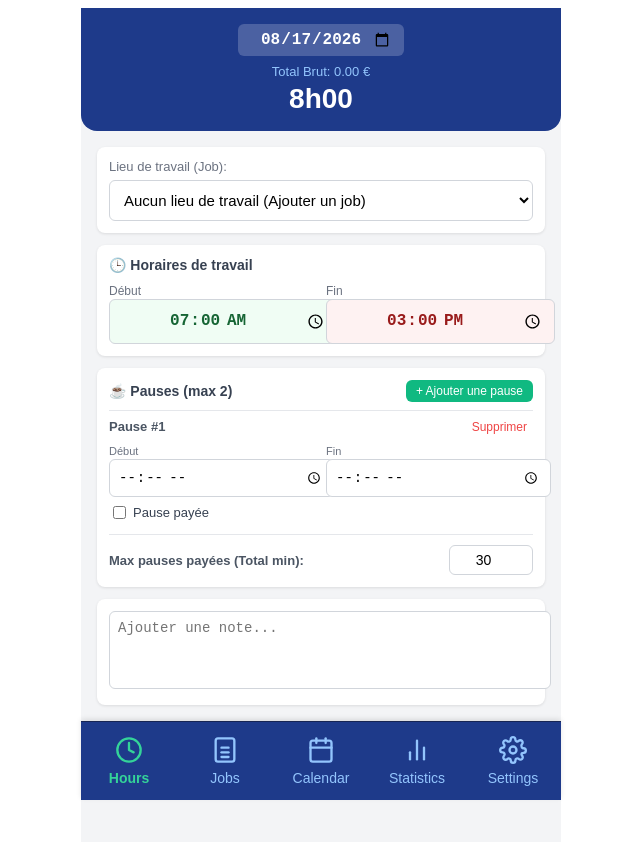
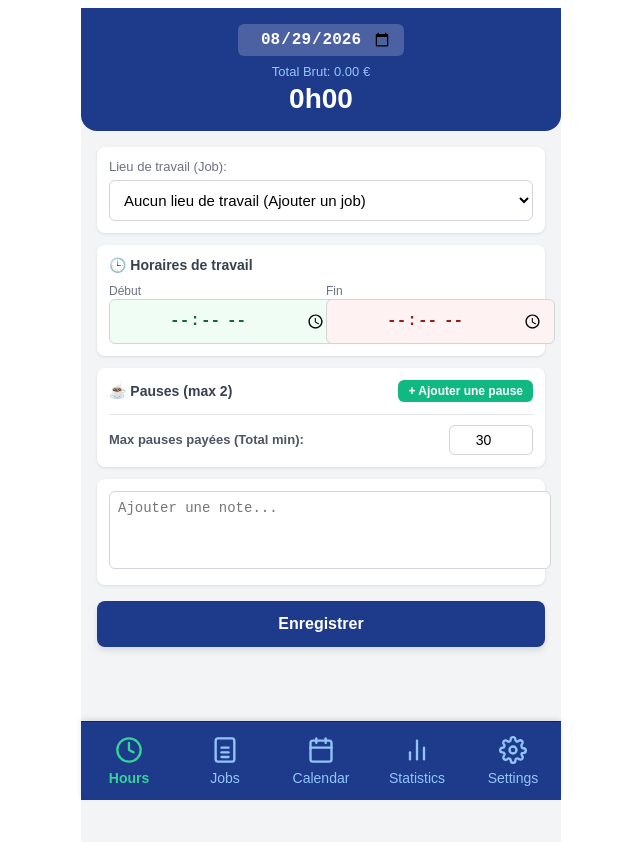
Before and after one commit to NminaN85/Monshift, a Next.js app: page / in a window 1280 px wide. Shown: the top 842 px of the page, without its empty margins (319-959 px from the left). Built offline with nearby package versions, Linux system fonts and the light colour scheme.

Commit message:
Refactor state initialization and date handling
Updated state initialization and dynamic date handling for the HeuresPage component. Adjusted styles for various input elements.

```diff
--- a/src/app/page.tsx
+++ b/src/app/page.tsx
@@ -73,12 +73,10 @@ const translations: Record<string, any> = {
 };
 
 export default function HeuresPage() {
-  const [selectedDate, setSelectedDate] = useState("2026-08-17");
-  const [startTime, setStartTime] = useState("07:00");
-  const [endTime, setEndTime] = useState("15:00");
-  const [breaks, setBreaks] = useState<BreakItem[]>([
-    { id: "1", startTime: "", endTime: "", isPaid: false }
-  ]);
+  const [selectedDate, setSelectedDate] = useState("");
+  const [startTime, setStartTime] = useState("");
+  const [endTime, setEndTime] = useState("");
+  const [breaks, setBreaks] = useState<BreakItem[]>([]);
   const [maxPaidMinutes, setMaxPaidMinutes] = useState<number>(30);
   const [notes, setNotes] = useState("");
   const [jobs, setJobs] = useState<Job[]>([]);
@@ -107,20 +105,28 @@ export default function HeuresPage() {
       }
     }
 
+    // جلب تاريخ اليوم الفعلي بشكل ديناميكي
+    const now = new Date();
+    const year = now.getFullYear();
+    const month = String(now.getMonth() + 1).padStart(2, '0');
+    const day = String(now.getDate()).padStart(2, '0');
+    const todayStr = `${year}-${month}-${day}`;
+    setSelectedDate(todayStr);
+
     const savedHistory = localStorage.getItem("monshift_history");
     if (savedHistory) {
       const history = JSON.parse(savedHistory);
-      if (history[selectedDate]) {
-        const day = history[selectedDate];
-        setStartTime(day.startTime || "07:00");
-        setEndTime(day.endTime || "15:00");
-        setBreaks(day.breaks || []);
-        if (day.maxPaidMinutes !== undefined) setMaxPaidMinutes(day.maxPaidMinutes);
-        setNotes(day.notes || "");
-        if (day.jobId) setSelectedJobId(day.jobId);
+      if (history[todayStr]) {
+        const dayRecord = history[todayStr];
+        setStartTime(dayRecord.startTime || "");
+        setEndTime(dayRecord.endTime || "");
+        setBreaks(dayRecord.breaks || []);
+        if (dayRecord.maxPaidMinutes !== undefined) setMaxPaidMinutes(dayRecord.maxPaidMinutes);
+        setNotes(dayRecord.notes || "");
+        if (dayRecord.jobId) setSelectedJobId(dayRecord.jobId);
       }
     }
-  }, [selectedDate]);
+  }, []);
 
   const t = translations[lang] || translations.fr;
   const dir = lang === 'ar' ? 'rtl' : 'ltr';
@@ -132,8 +138,8 @@ export default function HeuresPage() {
       const history = JSON.parse(savedHistory);
       if (history[newDate]) {
         const day = history[newDate];
-        setStartTime(day.startTime || "07:00");
-        setEndTime(day.endTime || "15:00");
+        setStartTime(day.startTime || "");
+        setEndTime(day.endTime || "");
         setBreaks(day.breaks || []);
         if (day.maxPaidMinutes !== undefined) setMaxPaidMinutes(day.maxPaidMinutes);
         setNotes(day.notes || "");
@@ -141,9 +147,10 @@ export default function HeuresPage() {
         return;
       }
     }
-    setStartTime("07:00");
-    setEndTime("15:00");
-    setBreaks([{ id: "1", startTime: "", endTime: "", isPaid: false }]);
+    // تصفير الحقول ليقوم المستخدم بملئها لليوم الجديد
+    setStartTime("");
+    setEndTime("");
+    setBreaks([]);
     setMaxPaidMinutes(30);
     setNotes("");
   };
@@ -173,6 +180,10 @@ export default function HeuresPage() {
   };
 
   const calculateMetrics = () => {
+    if (!startTime || !endTime) {
+      return { formattedTime: "0h00", amount: "0.00" };
+    }
+
     let startMins = timeToMins(startTime);
     let endMins = timeToMins(endTime);
     if (endMins <= startMins) endMins += 24 * 60;
@@ -221,7 +232,7 @@ export default function HeuresPage() {
           type="date"
           value={selectedDate}
           onChange={(e) => handleDateChange(e.target.value)}
-          style={{ background: "rgba(255,255,255,0.2)", border: "none", color: "white", padding: "6px 12px", borderRadius: "6px", fontSize: "16px", fontWeight: "bold", textAlign: "center", marginBottom: "8px" }}
+          style={{ background: "rgba(255,255,255,0.2)", border: "none", color: "white", padding: "6px 12px", borderRadius: "6px", fontSize: "16px", fontWeight: "bold", textAlign: "center", marginBottom: "8px", outline: "none", cursor: "pointer" }}
         />
         <div style={{ fontSize: "13px", color: "#93c5fd" }}>{t.totalGross}: {metrics.amount} {currencySymbol}</div>
         <div style={{ fontSize: "28px", fontWeight: "bold", marginTop: "4px" }}>{metrics.formattedTime}</div>
@@ -234,7 +245,7 @@ export default function HeuresPage() {
           <select
             value={selectedJobId}
             onChange={(e) => setSelectedJobId(e.target.value)}
-            style={{ width: "100%", padding: "10px", borderRadius: "6px", border: "1px solid #d1d5db", fontSize: "15px", background: "white" }}
+            style={{ width: "100%", padding: "10px", borderRadius: "6px", border: "1px solid #d1d5db", fontSize: "15px", background: "white", outline: "none" }}
           >
             {jobs.length === 0 ? (
               <option value="">{t.noJob}</option>
@@ -255,7 +266,7 @@ export default function HeuresPage() {
                 type="time"
                 value={startTime}
                 onChange={(e) => setStartTime(e.target.value)}
-                style={{ width: "100%", padding: "10px", borderRadius: "6px", border: "1px solid #d1d5db", fontSize: "16px", background: "#f0fdf4", textAlign: "center", fontWeight: "bold", color: "#166534" }}
+                style={{ width: "100%", padding: "10px", borderRadius: "6px", border: "1px solid #d1d5db", fontSize: "16px", background: "#f0fdf4", textAlign: "center", fontWeight: "bold", color: "#166534", outline: "none" }}
               />
             </div>
             <div style={{ flex: 1 }}>
@@ -264,7 +275,7 @@ export default function HeuresPage() {
                 type="time"
                 value={endTime}
                 onChange={(e) => setEndTime(e.target.value)}
-                style={{ width: "100%", padding: "10px", borderRadius: "6px", border: "1px solid #d1d5db", fontSize: "16px", background: "#fef2f2", textAlign: "center", fontWeight: "bold", color: "#991b1b" }}
+                style={{ width: "100%", padding: "10px", borderRadius: "6px", border: "1px solid #d1d5db", fontSize: "16px", background: "#fef2f2", textAlign: "center", fontWeight: "bold", color: "#991b1b", outline: "none" }}
               />
             </div>
           </div>
@@ -276,7 +287,7 @@ export default function HeuresPage() {
             {breaks.length < 2 && (
               <button
                 onClick={() => setBreaks([...breaks, { id: Date.now().toString(), startTime: "", endTime: "", isPaid: false }])}
-                style={{ background: "#10b981", color: "white", border: "none", padding: "4px 10px", borderRadius: "6px", fontSize: "12px", cursor: "pointer" }}
+                style={{ background: "#10b981", color: "white", border: "none", padding: "4px 10px", borderRadius: "6px", fontSize: "12px", cursor: "pointer", fontWeight: "bold" }}
               >
                 {t.addBreak}
               </button>
@@ -289,7 +300,7 @@ export default function HeuresPage() {
                 <span style={{ fontSize: "13px", fontWeight: "bold", color: "#4b5563" }}>{t.pauseN(index + 1)}</span>
                 <button
                   onClick={() => setBreaks(breaks.filter(item => item.id !== b.id))}
-                  style={{ background: "transparent", border: "none", color: "#ef4444", fontSize: "12px", cursor: "pointer" }}
+                  style={{ background: "transparent", border: "none", color: "#ef4444", fontSize: "12px", cursor: "pointer", fontWeight: "bold" }}
                 >
                   {t.delete}
                 </button>
@@ -304,7 +315,7 @@ export default function HeuresPage() {
                       const val = e.target.value;
                       setBreaks(breaks.map(item => item.id === b.id ? { ...item, startTime: val } : item));
                     }}
-                    style={{ width: "100%", padding: "8px", borderRadius: "6px", border: "1px solid #d1d5db", fontSize: "14px" }}
+                    style={{ width: "100%", padding: "8px", borderRadius: "6px", border: "1px solid #d1d5db", fontSize: "14px", outline: "none" }}
                   />
                 </div>
                 <div style={{ flex: 1 }}>
@@ -316,7 +327,7 @@ export default function HeuresPage() {
                       const val = e.target.value;
                       setBreaks(breaks.map(item => item.id === b.id ? { ...item, endTime: val } : item));
                     }}
-                    style={{ width: "100%", padding: "8px", borderRadius: "6px", border: "1px solid #d1d5db", fontSize: "14px" }}
+                    style={{ width: "100%", padding: "8px", borderRadius: "6px", border: "1px solid #d1d5db", fontSize: "14px", outline: "none" }}
                   />
                 </div>
               </div>
@@ -330,6 +341,7 @@ export default function HeuresPage() {
                       const checked = e.target.checked;
                       setBreaks(breaks.map(item => item.id === b.id ? { ...item, isPaid: checked } : item));
                     }}
+                    style={{ cursor: "pointer" }}
                   />
                   {t.paidBreak}
                 </label>
@@ -343,7 +355,7 @@ export default function HeuresPage() {
               type="number"
               value={maxPaidMinutes}
               onChange={(e) => setMaxPaidMinutes(Number(e.target.value))}
-              style={{ width: "70px", padding: "6px", borderRadius: "6px", border: "1px solid #d1d5db", fontSize: "14px", textAlign: "center" }}
+              style={{ width: "70px", padding: "6px", borderRadius: "6px", border: "1px solid #d1d5db", fontSize: "14px", textAlign: "center", outline: "none" }}
             />
           </div>
         </div>
@@ -353,7 +365,7 @@ export default function HeuresPage() {
             value={notes}
             onChange={(e) => setNotes(e.target.value)}
             placeholder={t.notePlaceholder}
-            style={{ width: "100%", padding: "8px", borderRadius: "6px", border: "1px solid #d1d5db", fontSize: "14px", minHeight: "60px", resize: "none" }}
+            style={{ width: "100%", padding: "8px", borderRadius: "6px", border: "1px solid #d1d5db", fontSize: "14px", minHeight: "60px", resize: "none", outline: "none" }}
           />
         </div>
 
```
